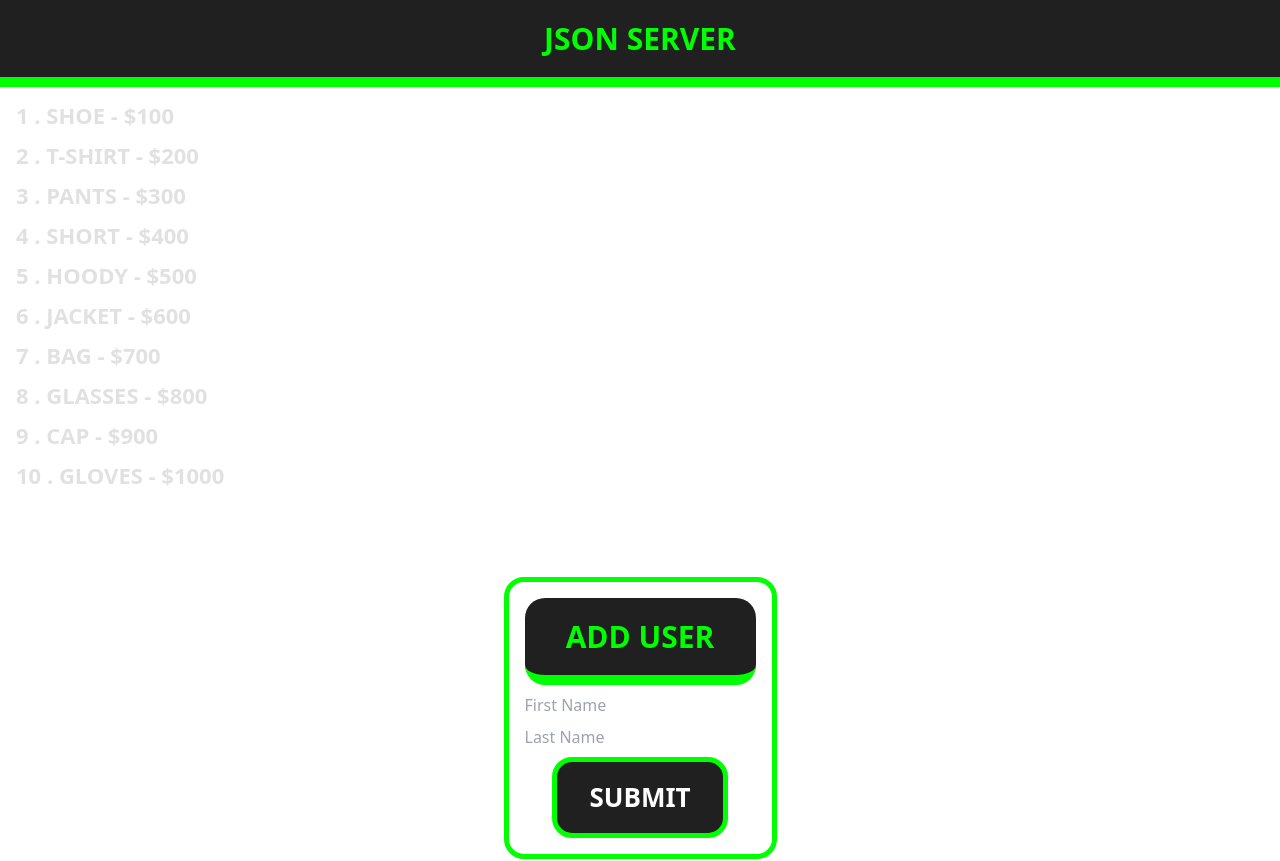
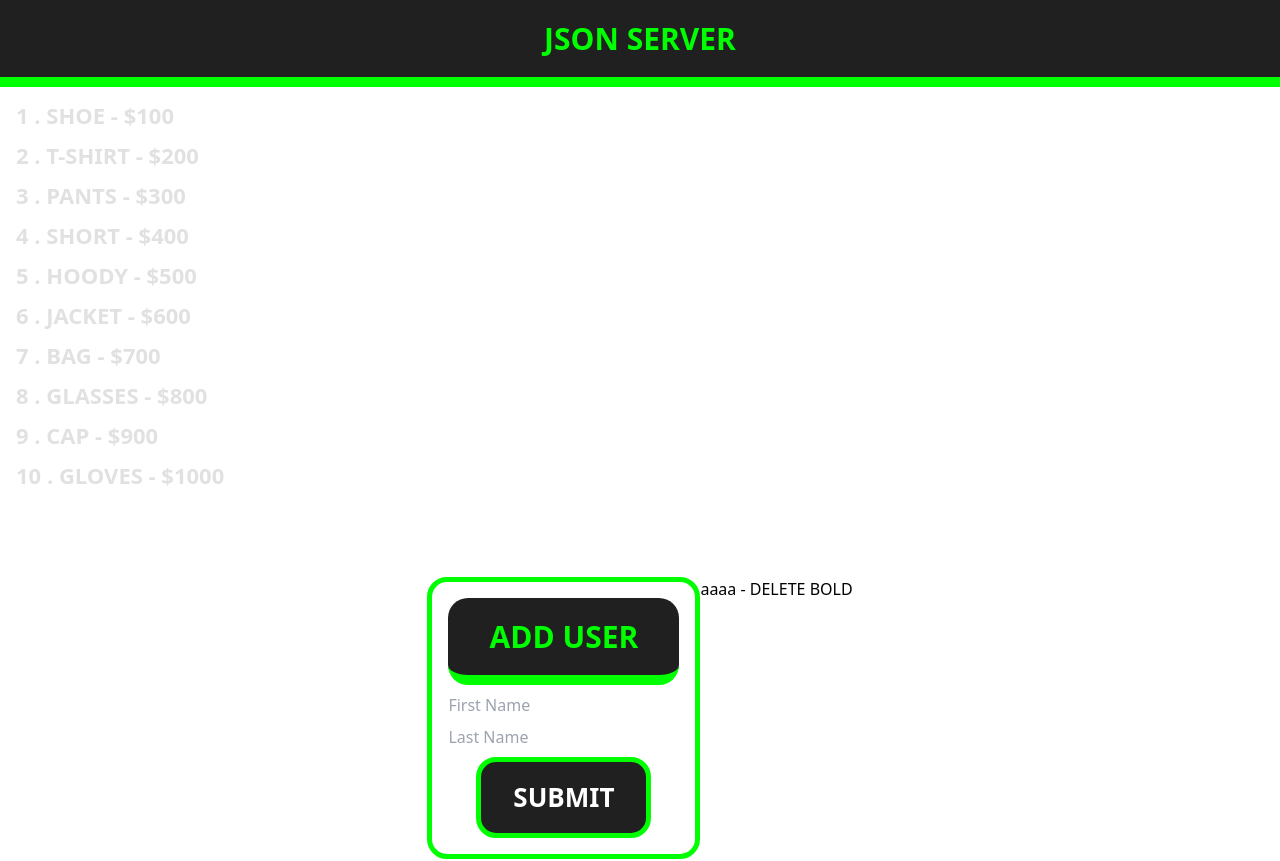
Before and after one commit to PouryaSoleimani/REACT-LIBRARIES, a React (Vite) app: page /json-server in a window 1280 px wide. Shown: the top 861 px of the page. Built offline with nearby package versions, Linux system fonts and the light colour scheme; data requests are answered from the project's data file.

Commit message:
JSON SERVER

```diff
--- a/src/JSON-SERVER/JsonServer.tsx
+++ b/src/JSON-SERVER/JsonServer.tsx
@@ -5,7 +5,7 @@ import styled from 'styled-components'
 import toast, { Toaster } from 'react-hot-toast';
 
 type ProductItemType = { id: string, title: string, price: number }
-type UserType = { id: string | number, firstName: string, lastName: string }
+type UserType = { id: string | number, firstName: string, lastName: string, bold: boolean }
 type UserIdType = string | number
 
 //STYLED COMPONENTS ========================================================================================================================================
@@ -39,6 +39,8 @@ const JsonServer = () => {
   const [lastName, setLastName] = useState('')
 
   const notify = () => toast.success('User Created', { style: { borderRadius: '10px', background: '#333', color: '#fff', border: "3px solid lime", fontWeight: 900 } })
+  const notify2 = () => toast.success('User Deleted', { style: { borderRadius: '10px', background: '#333', color: '#fff', border: "3px solid lime", fontWeight: 900 } })
+  const notify3 = () => toast.error('User Not Found', { style: { borderRadius: '10px', background: '#333', color: '#fff', border: "3px solid red", fontWeight: 900 } })
 
   function submitHandler(event: React.FormEvent<HTMLFormElement>) {
     event.preventDefault()
@@ -56,8 +58,6 @@ const JsonServer = () => {
   const [allusers, setAllusers] = useState([])
   useEffect(() => { getAllUsers() }, [allusers])
 
-  const notify2 = () => toast.success('User Deleted', { style: { borderRadius: '10px', background: '#333', color: '#fff', border: "3px solid lime", fontWeight: 900 } })
-  const notify3 = () => toast.error('User Not Found', { style: { borderRadius: '10px', background: '#333', color: '#fff', border: "3px solid red", fontWeight: 900 } })
 
   function getAllUsers() { axios.get('http://localhost:3000/users').then(response => setAllusers(response.data)) }
 
@@ -74,6 +74,10 @@ const JsonServer = () => {
       .then(response => response.statusText === "OK" ? notify2() : notify3())
   }
 
+  function boldUserHandler(user: { id: UserIdType, firstName: string, lastName: string, bold: false }) {
+    const userId = user.id
+    axios.put(`http://localhost:3000/users/${userId}`, { ...user, bold: !user.bold }).then(response=>console.log(response))
+}
 
 return (
   <Wrapper>
@@ -92,7 +96,7 @@ const JsonServer = () => {
         <Button>SUBMIT</Button>
       </Form>
       <div className='text-white text-2xl flex flex-col px-10 py-4 font-semibold space-y-5'>
-          {allusers.map((user: UserType) => <p key={user.id}>{user.firstName} -  {user.lastName}  <button onClick={() => userDelete(user.id)} className='bg-red-700 p-2 rounded-xl'>DELETE</button></p>)}
+        {allusers.map((user: UserType) => <p key={user.id} className={`user.bold ? "font-extrabold text-2xl underline" : null`}>{user.firstName} -  {user.lastName}  <button onClick={() => userDelete(user.id)} className='bg-red-700 p-2 rounded-xl'>DELETE</button> <button className='bg-blue-500 p-2 rounded-xl' onClick={() => boldUserHandler({ ...user })}>BOLD</button></p>)}
       </div>
     </FormWrapper>
 
--- a/src/JSON-SERVER/db.json
+++ b/src/JSON-SERVER/db.json
@@ -68,5 +68,12 @@
       "productId": 4
     }
   ],
-  "users": []
+  "users": [
+    {
+      "id": "08e2",
+      "firstName": "aaaa",
+      "lastName": "",
+      "bold": true
+    }
+  ]
 }
```
Lines whose indentation alone changed are shown as unchanged.
